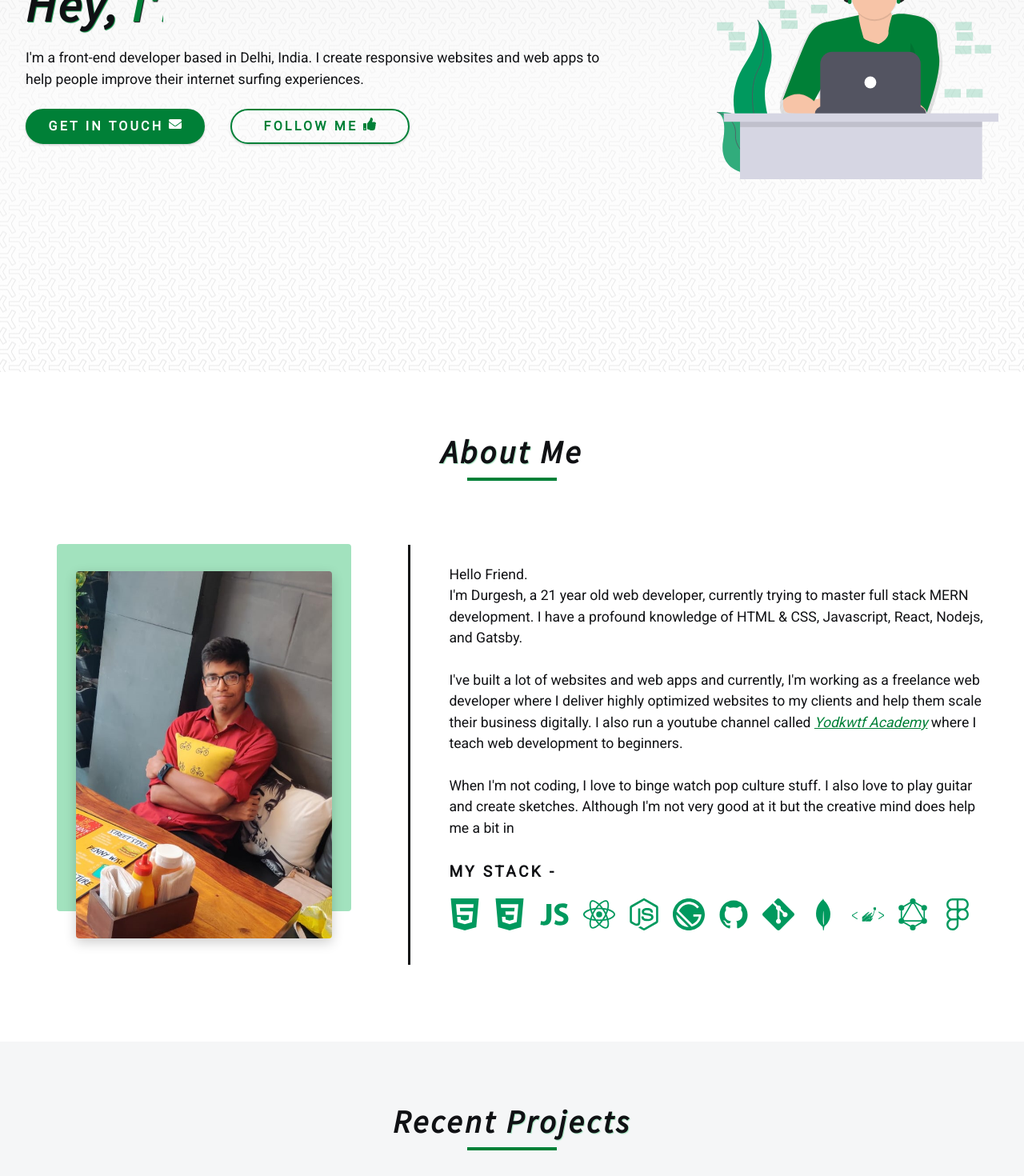
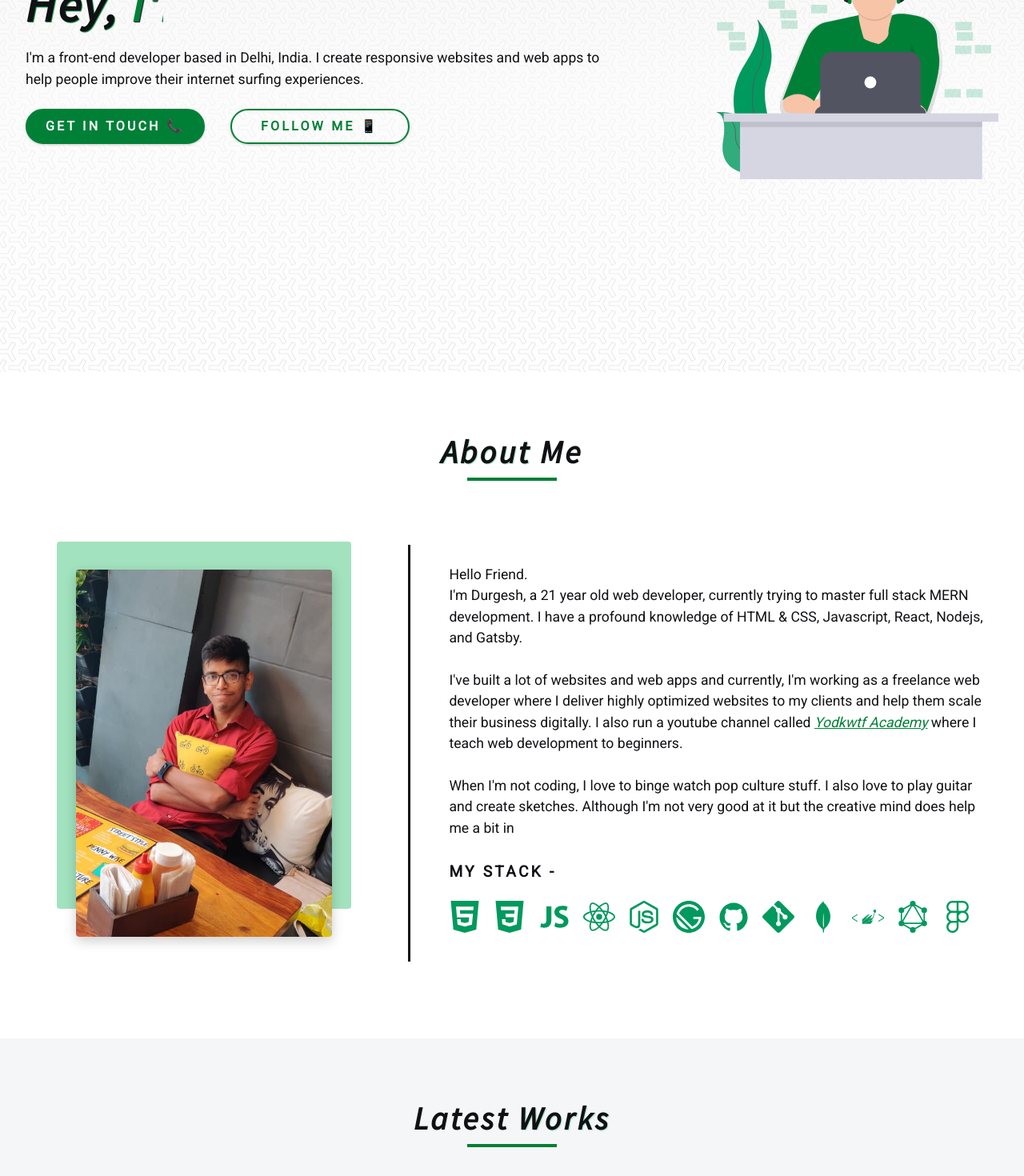
Before and after one commit to yodkwtf/yodkwtf.com, a React (Create React App) app: page / in a window 1280 px wide. Shown: the part 340-1810 px from the top of the page at 80% size. Built offline with nearby package versions, Linux system fonts and the light colour scheme.

Commit message:
btns icon replaced with emojis

```diff
--- a/src/App.js
+++ b/src/App.js
@@ -15,10 +15,10 @@ const App = () => {
           <Route exact path="/">
             <HomePage />
           </Route>
-          <Route exact path="/Projects">
+          <Route exact path="/projects">
             <ProjectsPage />
           </Route>
-          <Route exact path="/Contact">
+          <Route exact path="/contact">
             <ContactPage />
           </Route>
           <Route path="*">
--- a/src/components/Contact.js
+++ b/src/components/Contact.js
@@ -1,5 +1,4 @@
 import React from 'react';
-import { FaPaperPlane } from 'react-icons/fa';
 import { Link } from 'react-router-dom';
 import SocialIcons from './SocialIcons';
 
@@ -12,14 +11,14 @@ export const Contact = () => {
         <article className="contact-info">
           <h2>get in touch</h2>
           <p>Have a project you'd like to discuss?</p>
-          <Link to="/Contact" className="btn">
-            send details <FaPaperPlane />
+          <Link to="/contact" className="btn">
+            send details 🚀
           </Link>
         </article>
 
         {/* icons */}
         <article className="social-icons" id="follow">
-          <h4>Follow to stay updated</h4>
+          <h4>Connect With Me Now!</h4>
           <div className="social-icons-container">
             <SocialIcons />
           </div>
--- a/src/components/Hero.js
+++ b/src/components/Hero.js
@@ -1,5 +1,4 @@
 import React from 'react';
-import { FaEnvelope, FaThumbsUp } from 'react-icons/fa';
 import heroImg from '../images/hero/hero-img.svg';
 import { AppContext } from '../context';
 
@@ -27,14 +26,14 @@ export const Hero = () => {
                 href="mailto:48durgesh.kumar@gmail.com"
                 className="btn hero-btn"
               >
-                get in touch <FaEnvelope />
+                get in touch 📞
               </a>
               <a
                 href="#follow"
                 className="btn hero-btn"
                 onClick={(e) => smoothScroll(e)}
               >
-                follow me <FaThumbsUp />
+                follow me 📱
               </a>
             </div>
           </article>
--- a/src/components/Projects.js
+++ b/src/components/Projects.js
@@ -1,6 +1,6 @@
 import React from 'react';
 import { Link } from 'react-router-dom';
-import { FaGithub, FaLightbulb, FaLink } from 'react-icons/fa';
+import { FaGithub, FaLink } from 'react-icons/fa';
 import { projects } from '../data/data';
 
 export const Projects = () => {
@@ -13,7 +13,7 @@ export const Projects = () => {
       {/* title */}
       <div className="section-title">
         <h2>
-          recent <span>projects</span>
+          latest <span>works</span>
         </h2>
         <div className="underline"></div>
       </div>
@@ -27,8 +27,8 @@ export const Projects = () => {
 
       {/* all projects btn */}
       <div className="btn-container">
-        <Link to="/Projects" className="btn">
-          all projects <FaLightbulb />{' '}
+        <Link to="/projects" className="btn">
+          all projects 📚
         </Link>
       </div>
     </section>
--- a/src/index.css
+++ b/src/index.css
@@ -254,7 +254,7 @@ p {
   opacity: 0.9;
 }
 
-.btn .fa {
+svg {
   vertical-align: middle;
 }
 
--- a/src/pages/ContactPage.js
+++ b/src/pages/ContactPage.js
@@ -74,7 +74,7 @@ const ContactPage = () => {
             </div>
             <div className="btn-container">
               <button className="btn submit-btn" type="submit">
-                submit <FaPaperPlane />
+                send 🛴
               </button>
             </div>
           </form>
--- a/src/pages/ErrorPage.js
+++ b/src/pages/ErrorPage.js
@@ -10,7 +10,7 @@ const ErrorPage = () => {
         <div className="section-center ">
           <h2>OOPS! The page you're looking for doesn't exist :/</h2>
           <Link to="/" className="btn">
-            back to home
+            back to home 🏡
           </Link>
         </div>
       </div>
```
